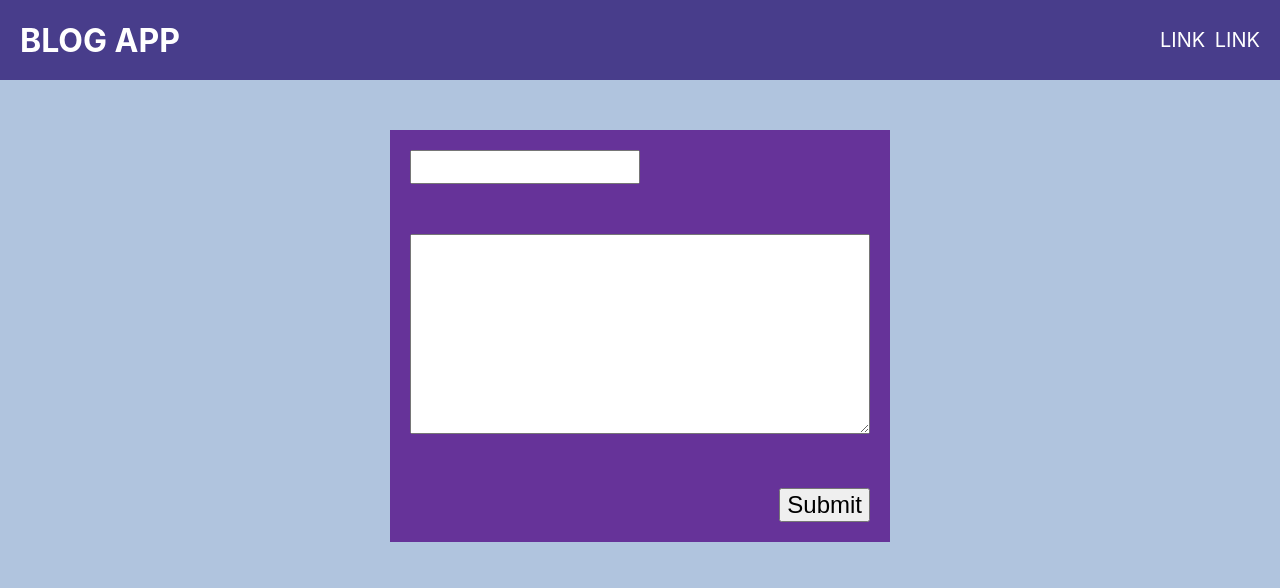
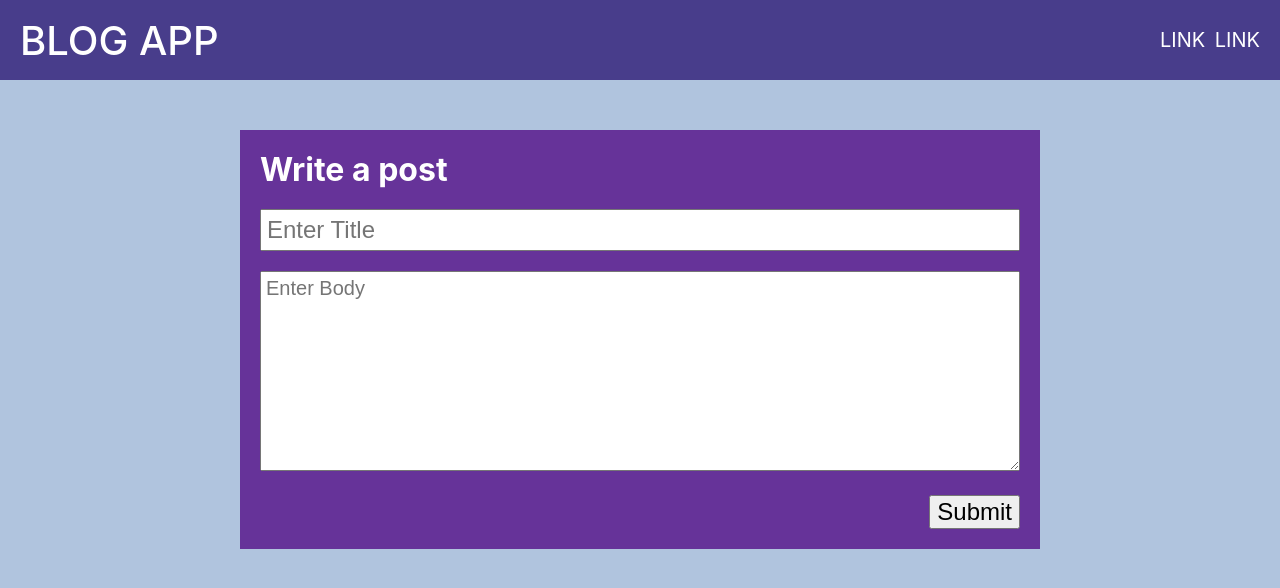
Before and after one commit to Omar-Walid-MD/React-Blog-App, a React (Create React App) app: page /write in a window 1280 px wide. Shown: the top 588 px of the page. Built offline with nearby package versions, Linux system fonts and the light colour scheme; data requests are answered from the project's data file.

Commit message:
Added date to post template

```diff
--- a/src/database/db.json
+++ b/src/database/db.json
@@ -1,32 +1,19 @@
 {
   "posts": [
     {
-      "id": 1,
-      "title": "First blog",
-      "body": "First blog body",
+      "title": "Template post",
+      "body": "This is a post made solely for development purposes.",
       "likes": 0,
-      "dislikes": 0
+      "dislikes": 0,
+      "date": 0
     },
     {
-      "id": 2,
-      "title": "Second blog",
-      "body": "Second blog body",
+      "title": "Date update",
+      "body": "Today, I am adding a date to my posts.",
+      "id": "post-1952527877",
       "likes": 0,
-      "dislikes": 0
-    },
-    {
-      "id": "post-2116585246",
-      "title": "This is my first page to post thru the page",
-      "body": "I posted this through a form",
-      "likes": 0,
-      "dislikes": 0
-    },
-    {
-      "id": "post-9748397878",
-      "title": "Second try",
-      "body": "This time the post should appear without having to reload",
-      "likes": 0,
-      "dislikes": 0
+      "dislikes": 0,
+      "date": 1665836969664
     }
   ]
 }
--- /dev/null
+++ b/src/header.js
@@ -0,0 +1,20 @@
+
+import {Link} from "react-router-dom";
+
+function Header()
+{
+    return (
+        <header className="navbar flex-row">
+            <div>
+              <Link to="/" className="navbar-logo">BLOG APP</Link>
+            </div>
+            <div className="navbar-options flex-row">
+              <p>LINK</p>
+              <p>LINK</p>
+            </div>
+          </header>
+    );
+
+}
+
+export default Header;
--- a/src/main-page.css
+++ b/src/main-page.css
@@ -30,8 +30,17 @@
 
     padding: 0 20px;
 
+    z-index: 2;
+
 }
+.navbar-logo
+{
+    color: white;
 
+    font-size: 30pt;
+    font-weight: 500;
+    text-decoration: none;
+}
 .navbar-options
 {
     font-size: 15pt;
--- a/src/main-page.js
+++ b/src/main-page.js
@@ -1,5 +1,6 @@
 import {useState, useEffect} from "react"
 import { Link } from "react-router-dom";
+import Header from "./header";
 import Post from "./post";
 import './main-page.css';
 
@@ -7,15 +8,7 @@ function MainPage({posts})
 {
     return (
         <div className="main-page">
-          <header className="navbar flex-row">
-            <div>
-              <h1 className="navbar-logo">BLOG APP</h1>
-            </div>
-            <div className="navbar-options flex-row">
-              <p>LINK</p>
-              <p>LINK</p>
-            </div>
-          </header>
+          <Header />
           <div className="page-container flex-center">
             <div className="main-column flex-column">
               <div className="blog-sort-container flex-row">
--- a/src/post.js
+++ b/src/post.js
@@ -37,7 +37,7 @@ function Post({post})
   return(
     <div className="post-container flex-column">
       <div className="post-info">
-        <p className="post-date">posted by OmarWalid 25 minutes ago</p>
+        <p className="post-date">posted by OmarWalid at {new Date(post.date).toDateString()} {new Date(post.date).toLocaleTimeString()}</p>
         <h1 className="post-title">{post.title}</h1>
         <p className="post-body">{post.body}</p>
       </div>
--- a/src/write-page.css
+++ b/src/write-page.css
@@ -1,6 +1,6 @@
 .post-write-form-container
 {
-    width: 500px;
+    width: 800px;
 
     background-color: rebeccapurple;
 
@@ -8,7 +8,13 @@
 
     align-items: flex-start;
 }
+.post-write-form-label
+{
+    color: white;
 
+    margin: 0;
+    margin-bottom: 20px;
+}
 .post-write-form-input-group
 {
     width: 100%;
@@ -18,17 +24,26 @@
 .post-write-form-title-input
 {
     font-size: 18pt;
-    width: 50%;
+    width: 100%;
+
+    padding: 5px;
+
+    outline: none;
 }
 
 .post-write-form-body-input
 {
+    font-family: sans-serif;
     font-size: 15pt;
 
     min-width: 100%; max-width: 100%;
     min-height: 200px; max-height: 100%;
 
-    margin: 50px 0;
+    padding: 5px;
+
+    margin: 20px 0;
+
+    outline: none;
 }
 
 .post-write-form-submit-container
--- a/src/write-page.js
+++ b/src/write-page.js
@@ -1,5 +1,6 @@
 import { useState } from "react";
 import { useNavigate, Link } from 'react-router-dom';
+import Header from "./header"
 import "./write-page.css"
 
 function WritePage({handlePostList})
@@ -8,11 +9,9 @@ function WritePage({handlePostList})
     const navigate = useNavigate();
 
     const [newPost,setNewPost] = useState({
-        id: "post-" + makeId(10),
         title: "",
         body: "",
-        likes: 0,
-        dislikes: 0
+
     });
 
 
@@ -31,13 +30,21 @@ function WritePage({handlePostList})
     {
         e.preventDefault();
 
+        let postToAdd = {
+            ...newPost,
+            id: "post-" + makeId(10),
+            likes: 0,
+            dislikes: 0,
+            date: Date.now()
+        }
+
         fetch('http://localhost:8000/posts',{
             method: "POST",
             headers: { "Content-Type": "application/json" },
-            body: JSON.stringify(newPost)
+            body: JSON.stringify(postToAdd)
         }).then(()=>{
             console.log("New Post Added.");
-            handlePostList(prevList => [...prevList,newPost])
+            handlePostList(prevList => [...prevList,postToAdd])
         })
 
         navigate("/");
@@ -57,21 +64,14 @@ function WritePage({handlePostList})
 
     return (
         <div className="main-page">
-          <header className="navbar flex-row">
-            <div>
-              <h1 className="navbar-logo">BLOG APP</h1>
-            </div>
-            <div className="navbar-options flex-row">
-              <p>LINK</p>
-              <p>LINK</p>
-            </div>
-          </header>
+            <Header />
             <div className="page-container flex-center">
                 <div className="main-column flex-column">
                     <form className="post-write-form-container flex-column" onSubmit={submitPost}>
+                        <h1 className="post-write-form-label">Write a post</h1>
                         <div className="post-write-form-input-group">
-                        <input className="post-write-form-title-input" type="text" name="title" onChange={handlePost} />
-                        <textarea className="post-write-form-body-input" name="body" onChange={handlePost}></textarea>
+                            <input className="post-write-form-title-input" type="text" name="title" placeholder="Enter Title" onChange={handlePost} />
+                            <textarea className="post-write-form-body-input" name="body" onChange={handlePost} placeholder="Enter Body"></textarea>
                         </div>
                         <div className="post-write-form-submit-container">
                             <input className="post-write-form-submit" type="submit" />
```
Lines whose indentation alone changed are shown as unchanged.
